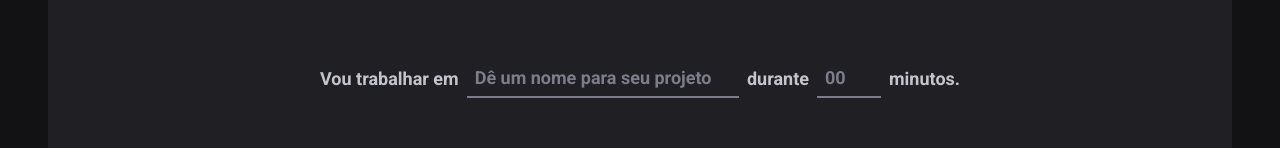
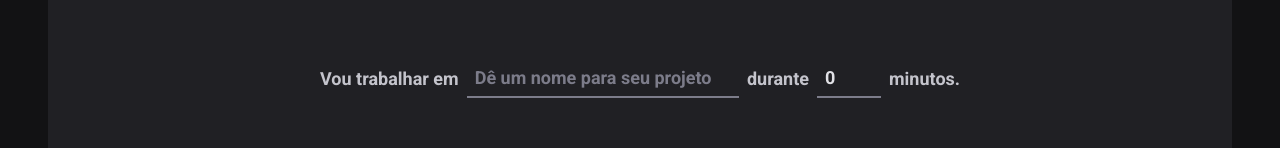
Before and after one commit to Massaronii/02-ignite-timer, a React (Vite) app: page / in a window 1280 px wide. Shown: the part 166-314 px from the top of the page. Built offline with nearby package versions, Linux system fonts and the light colour scheme.

Commit message:
:construction: tipagem no formulario

```diff
--- a/src/pages/Home/index.tsx
+++ b/src/pages/Home/index.tsx
@@ -20,13 +20,24 @@
     .max(60, "o Ciclo precisa ser de no máximo de 60 minutos")
   })
 
+ // interface NewCycleFormData {
+   // task: string
+    //minutesAmount: number
+  //}
+
+  type NewCycleFormData = zod.infer<typeof newCycleFormValidationSchema>
+
 export function Home() {
 
-  const { register, handleSubmit, watch, formState } = useForm({
+  const { register, handleSubmit, watch } = useForm<NewCycleFormData>({
     resolver: zodResolver(newCycleFormValidationSchema),
+    defaultValues: {
+      task: "",
+      minutesAmount: 0,
+    },
   })
 
-  function handleCreateNewCycle(data: any) {
+  function handleCreateNewCycle(data: NewCycleFormData) {
     console.log(data)
   }
 
```
